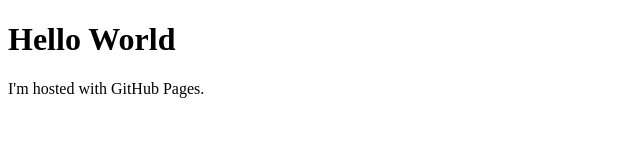
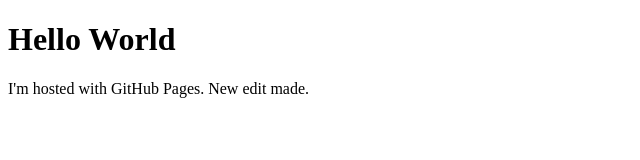
Before and after one commit to andrewjliao414/andrewjliao414.github.io, a plain HTML site: page index.html in a window 1280 px wide. Shown: the whole page, without its empty margins (0-640 px from the left). Drawn offline with Linux system fonts and the light colour scheme.

Commit message:
Update index.html
Added some text

```diff
--- a/index.html
+++ b/index.html
@@ -2,6 +2,6 @@
 <html>
 <body>
 <h1>Hello World</h1>
-<p>I'm hosted with GitHub Pages.</p>
+<p>I'm hosted with GitHub Pages. New edit made.</p>
 </body>
 </html>
```
